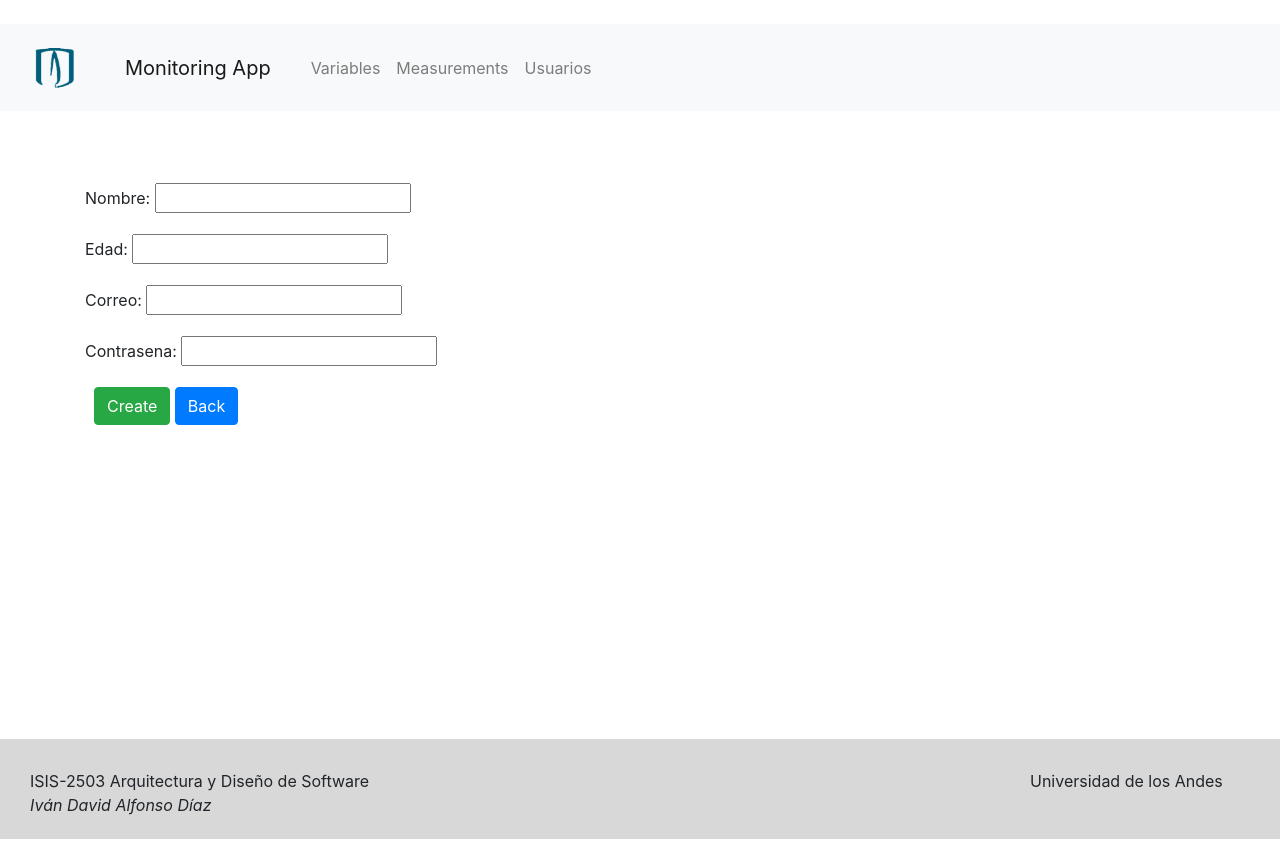
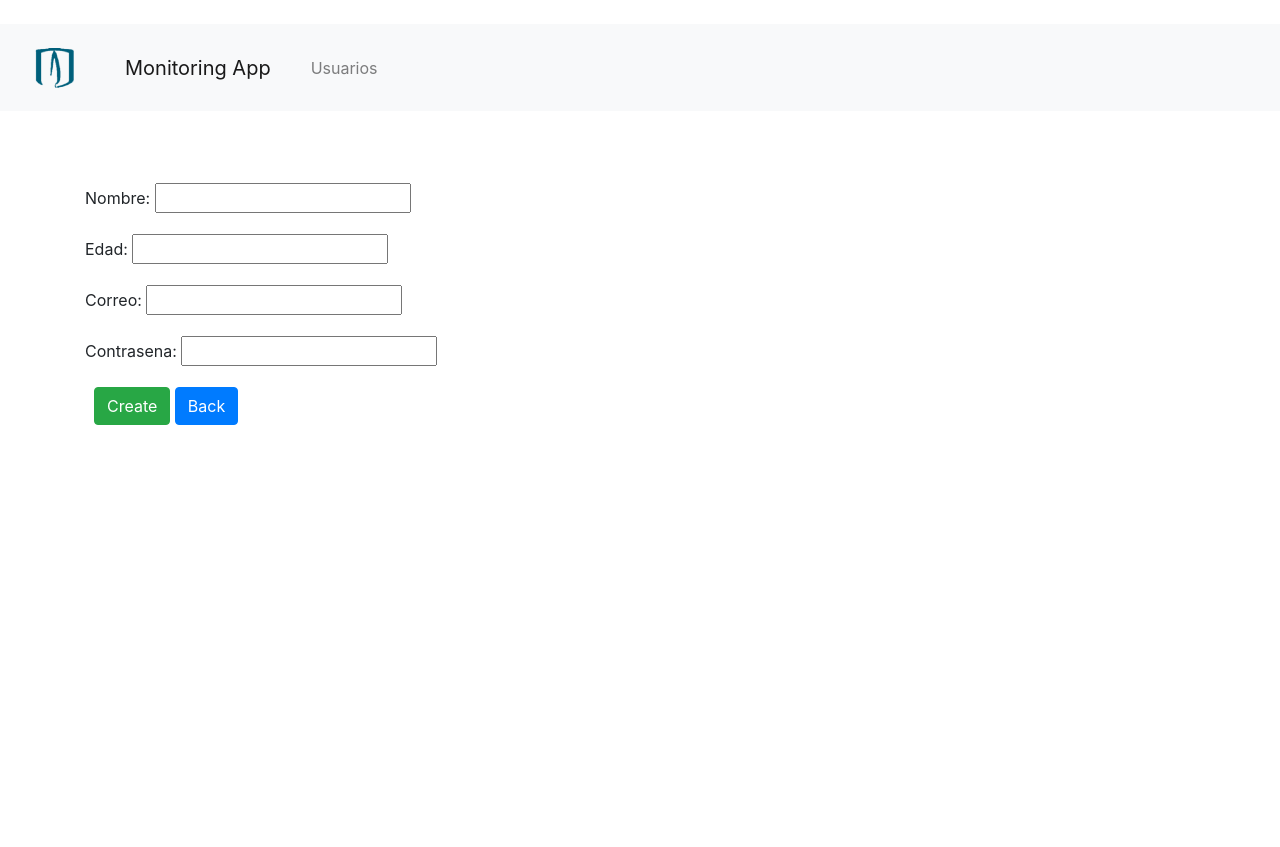
Before and after one commit to ISIS2503/ISIS2503-MonitoringApp, a Django app: page /usuariocreate/ in a window 1280 px wide. After the commit the page ends 425 px from the top, so only its background shows below. Run offline with Django 3.2, Linux system fonts and the light colour scheme; some libraries are stand-ins or nearby versions.

Commit message:
CAMBIOS FINALES USUARIOS

```diff
--- a/monitoring/templates/base.html
+++ b/monitoring/templates/base.html
@@ -28,12 +28,6 @@
           <div class="collapse navbar-collapse" id="navbarSupportedContent">
             <ul class="navbar-nav mr-auto">
                 <li class="nav-item">
-                    <a class="nav-link" href="/variables/">Variables</a>
-                </li>
-                <li class="nav-item">
-                    <a class="nav-link" href="/measurements/">Measurements</a>
-                </li>
-                <li class="nav-item">
                     <a class="nav-link" href="/usuarios/">Usuarios</a>
                 </li>
             </ul>
@@ -51,18 +45,6 @@
 
     </body>
 
-    <!-- Footer -->
-        <footer style="background-color: #D8D8D8; position: relative; bottom: 0; width: 100%; height: 100px;">
 
-            <div style="padding: 30px">
-                <div style="float: left; width: 400px;" >ISIS-2503 Arquitectura y Diseño de Software</div>
-                <div style="float: right; width: 220px;" >Universidad de los Andes</div>
-                <br>
-                <div style="float: left; width: 400px;" ><i>Iván David Alfonso Díaz</i></div>
-            </div>
-            <br>
-
-        </footer>
-    <!-- Footer -->
 
 </html>
--- a/usuarios/templates/Usuario/usuarioCreate.html
+++ b/usuarios/templates/Usuario/usuarioCreate.html
@@ -6,7 +6,7 @@
     {{ form.as_p }}
     <button type="submit" class="btn btn-success waves-effect waves-light">Create</button>
     <button type="button" class="btn btn-primary waves-effect waves-light"
-                                onClick=" window.location.href='/variables' ">Back
+                                onClick=" window.location.href='/usuarios' ">Back
     </button>
 </form>
 {% endblock %}
--- a/usuarios/templates/Usuario/usuarios.html
+++ b/usuarios/templates/Usuario/usuarios.html
@@ -27,6 +27,8 @@
                         <tr style="color:#0E2EB0">
                             <th>Nombre</th>
                             <th>Edad</th>
+                            <th>Correo</th>
+                            <th>Contraseña</th>
                         </tr>
                         </thead>
                         <tbody>
@@ -35,6 +37,8 @@
                         <tr>
                             <td>{{ user.nombre }}</td>
                             <td>{{ user.edad }}</td>
+                            <td>{{ user.correo}}</td>
+                            <td>{{ user.contrasena}}</td>
                         </tr>
                         {% endfor %}
 
```
